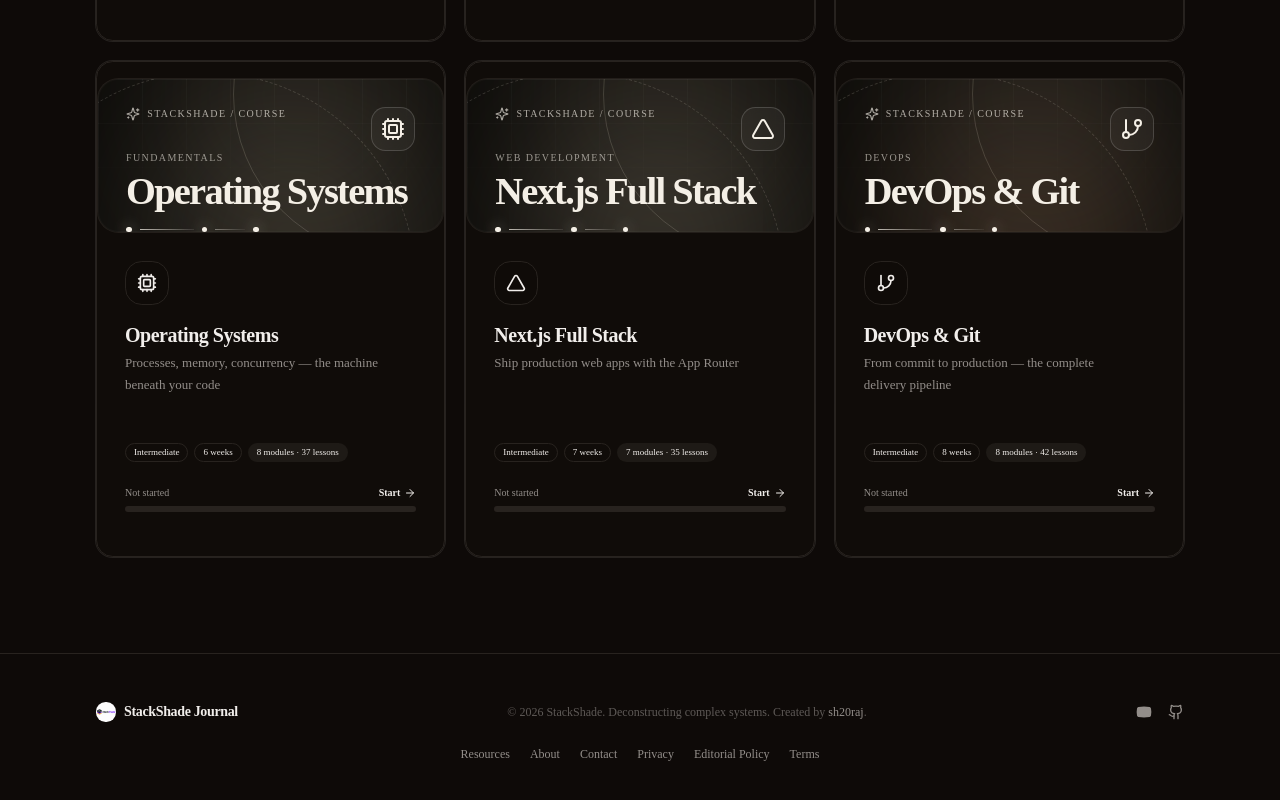
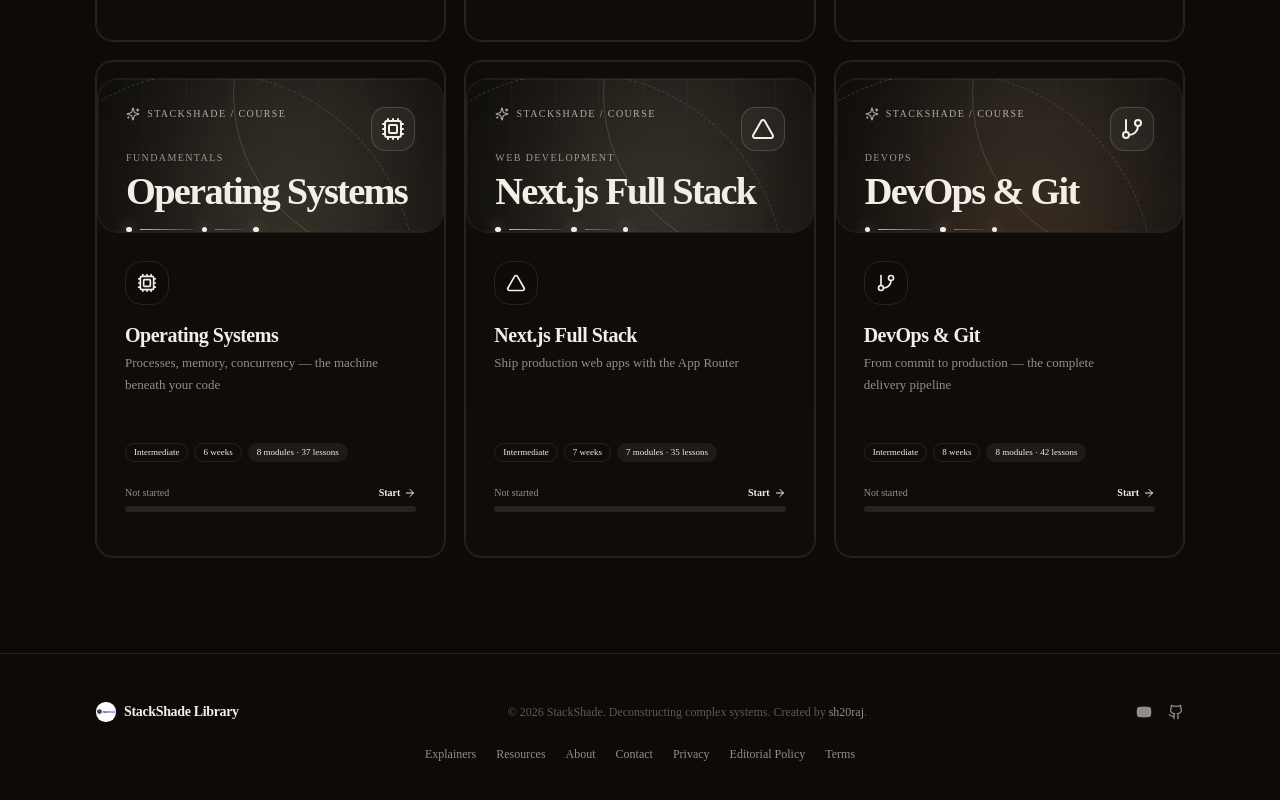
Before and after one commit to stack-shade/stack-shade.github.io, a Next.js app: page /courses in a window 1280 px wide. Shown: the part 1629-2429 px from the top of the page. Built offline with nearby package versions, Linux system fonts and the light colour scheme.

Commit message:
Add Explainers to library footer navigation

```diff
--- a/src/components/blog-footer.tsx
+++ b/src/components/blog-footer.tsx
@@ -10,7 +10,7 @@ export function BlogFooter() {
           <div className="flex items-center gap-2">
             {/* eslint-disable-next-line @next/next/no-img-element */}
             <img src="/logo.png" alt="StackShade Logo" className="w-5 h-5 rounded-md object-cover" />
-            <span className="font-bold text-sm text-foreground tracking-tight">StackShade Journal</span>
+            <span className="font-bold text-sm text-foreground tracking-tight">StackShade Library</span>
           </div>
 
           <p className="text-muted-foreground/60 text-xs">
@@ -36,6 +36,7 @@ export function BlogFooter() {
         </div>
 
         <nav aria-label="Footer" className="flex flex-wrap justify-center gap-x-5 gap-y-2 text-xs text-muted-foreground">
+          <Link href="/explainers" className="hover:text-foreground hover:underline">Explainers</Link>
           <Link href="/resources" className="hover:text-foreground hover:underline">Resources</Link>
           <Link href="/about" className="hover:text-foreground hover:underline">About</Link>
           <Link href="/contact" className="hover:text-foreground hover:underline">Contact</Link>
```
